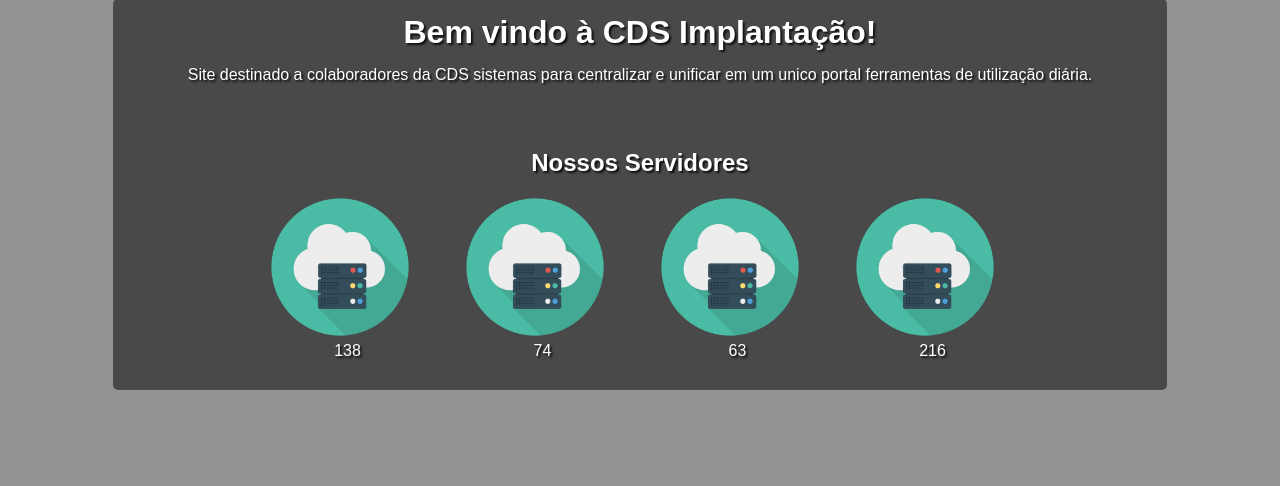
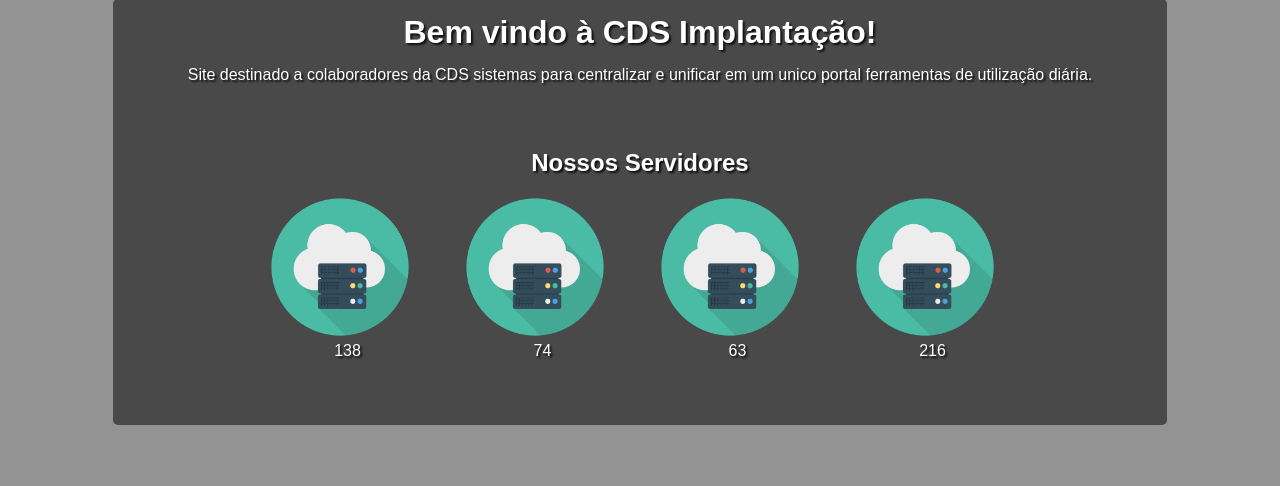
Before and after one commit to okarlheinz/cdsimplantacao, a PHP site: page / in a window 1280 px wide. Shown: the part 101-587 px from the top of the page. Run offline with PHP 8.4, Linux system fonts and the light colour scheme.

Commit message:
melhorando responsividade v2

```diff
--- a/css/style.css
+++ b/css/style.css
@@ -183,10 +183,11 @@ p {
 	text-shadow: 2px 2px 2px #111111;
 }
 
-#server img:hover {
+.item_server:hover {
 	transform: scale(1.2);
 	border-radius: 10px;
 	transition: 0.3s;
+	animation: scaleButton 0.8s infinite alternate;
 }
 
 #btn-exclui {
@@ -219,7 +220,7 @@ p {
 .efeito {
 	border-radius: 5px;
 	background-color: rgba(0, 0, 0, 0.5);
-	padding: 15px;
+	padding: 15px 15px 50px 15px;
 	height: 80%;
 	width: 80vw;
 }
```
